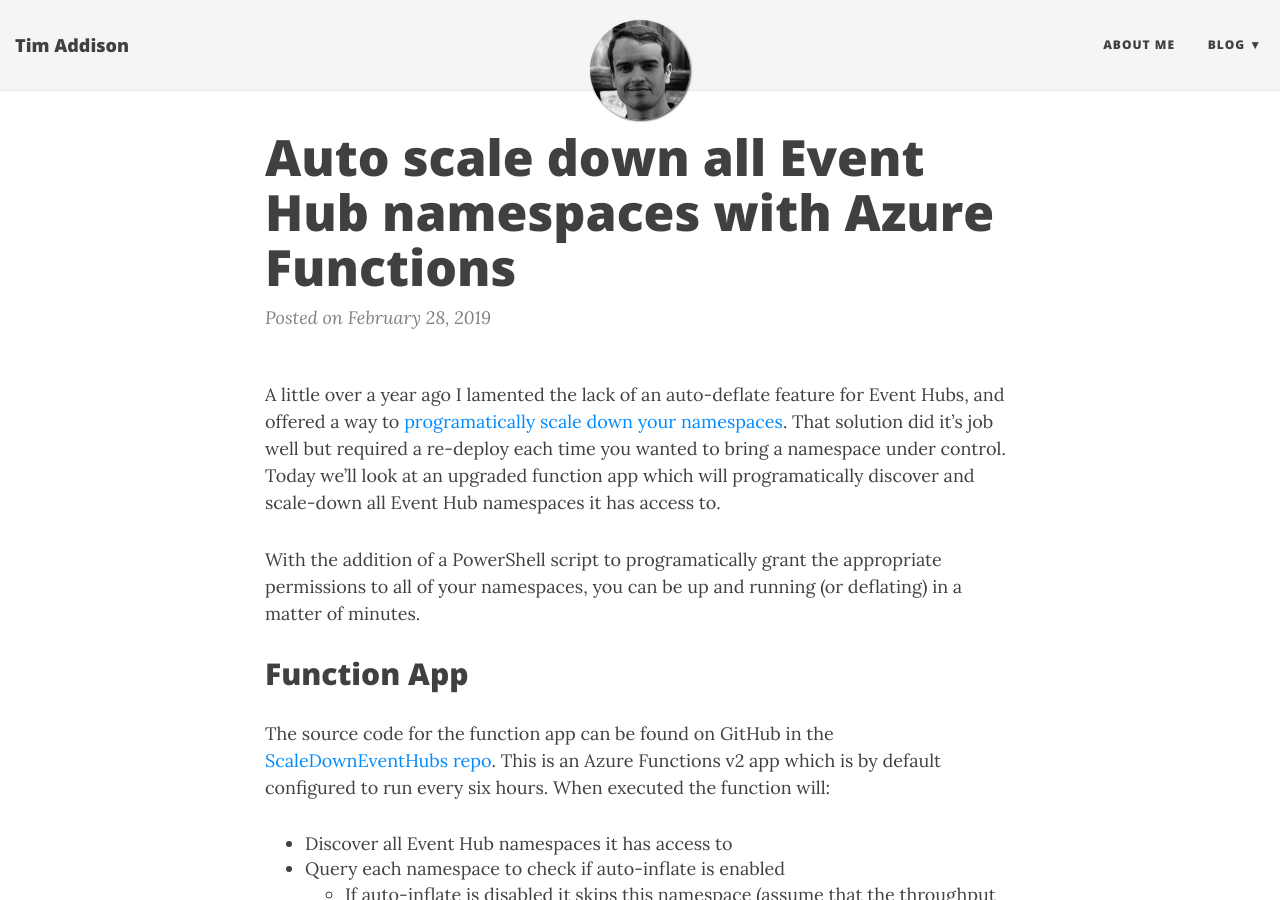
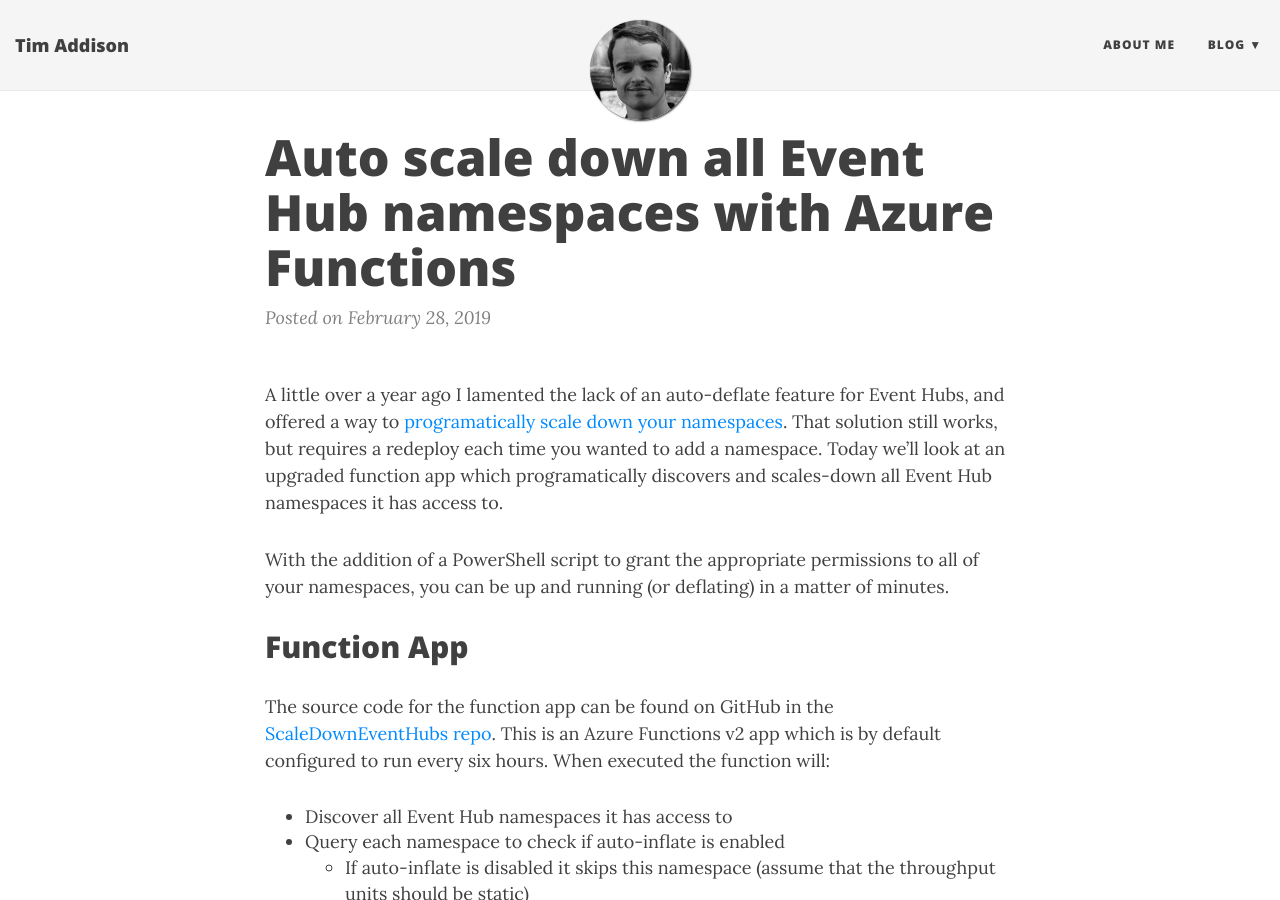
Before and after one commit to taddison/tjaddison.com, a Jekyll site: the page built from _posts/2019/2019-02-28-Auto-scale-down-all-Event-Hub-namespaces-with-Azure-Functions.md, in a window 1280 px wide and 900 px high. Built offline with Jekyll 4.4.1, drawn with Linux system fonts in a browser that asks for light colours; nearby versions of some CDN libraries.

Commit message:
Copy edit intro

```diff
--- a/_posts/2019/2019-02-28-Auto-scale-down-all-Event-Hub-namespaces-with-Azure-Functions.md
+++ b/_posts/2019/2019-02-28-Auto-scale-down-all-Event-Hub-namespaces-with-Azure-Functions.md
@@ -5,9 +5,9 @@
 tags: [Azure, EventHubs, C#, PowerShell, Function Apps]
 ---
 
-A little over a year ago I lamented the lack of an auto-deflate feature for Event Hubs, and offered a way to [programatically scale down your namespaces][ScaleDown Blog].  That solution did it's job well but required a re-deploy each time you wanted to bring a namespace under control.  Today we'll look at an upgraded function app which will programatically discover and scale-down all Event Hub namespaces it has access to.
+A little over a year ago I lamented the lack of an auto-deflate feature for Event Hubs, and offered a way to [programatically scale down your namespaces][ScaleDown Blog].  That solution still works, but requires a redeploy each time you wanted to add a namespace.  Today we'll look at an upgraded function app which  programatically discovers and scales-down all Event Hub namespaces it has access to.
 
-With the addition of a PowerShell script to programatically grant the appropriate permissions to all of your namespaces, you can be up and running (or deflating) in a matter of minutes.
+With the addition of a PowerShell script to grant the appropriate permissions to all of your namespaces, you can be up and running (or deflating) in a matter of minutes.
 
 <!--more-->
 ## Function App
```
